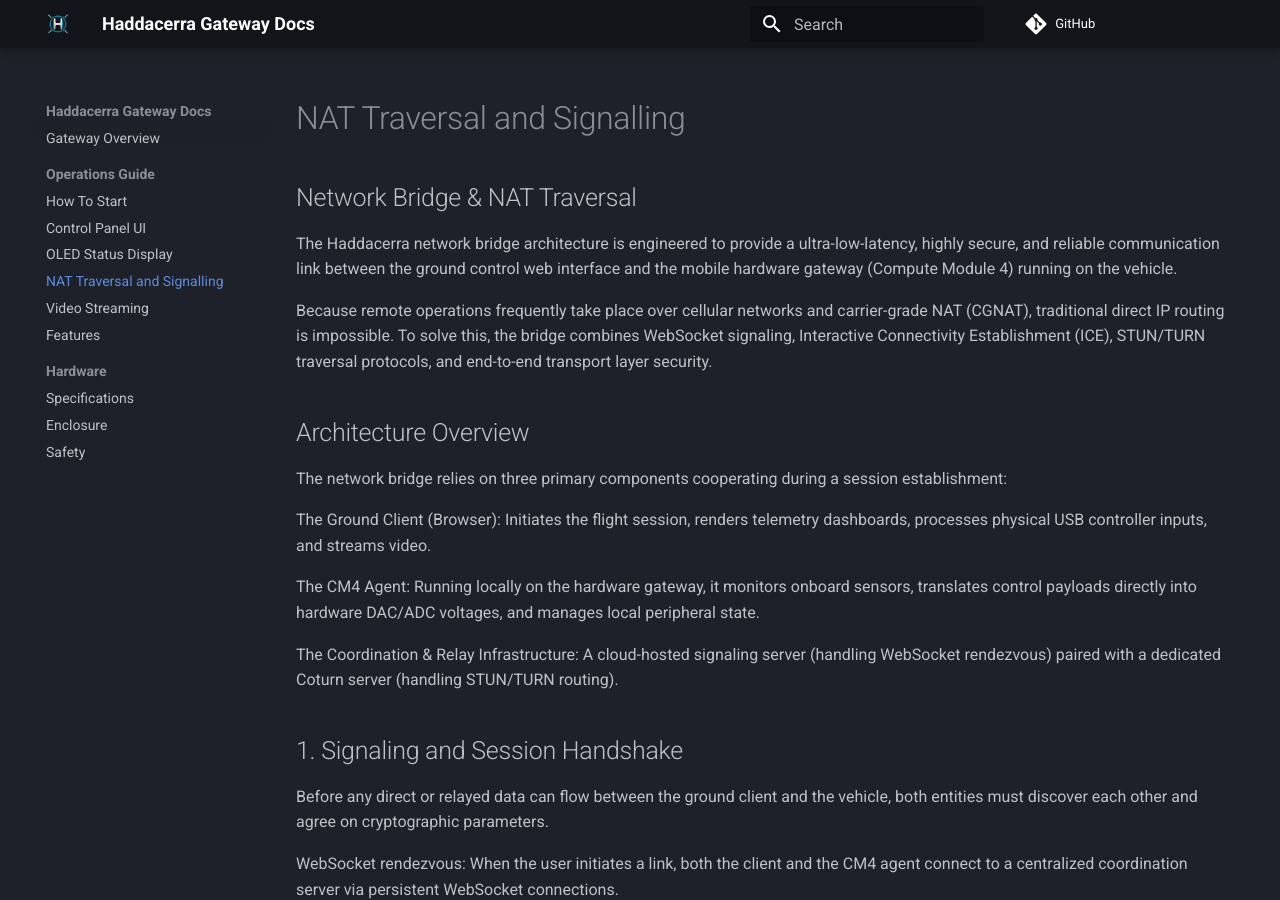
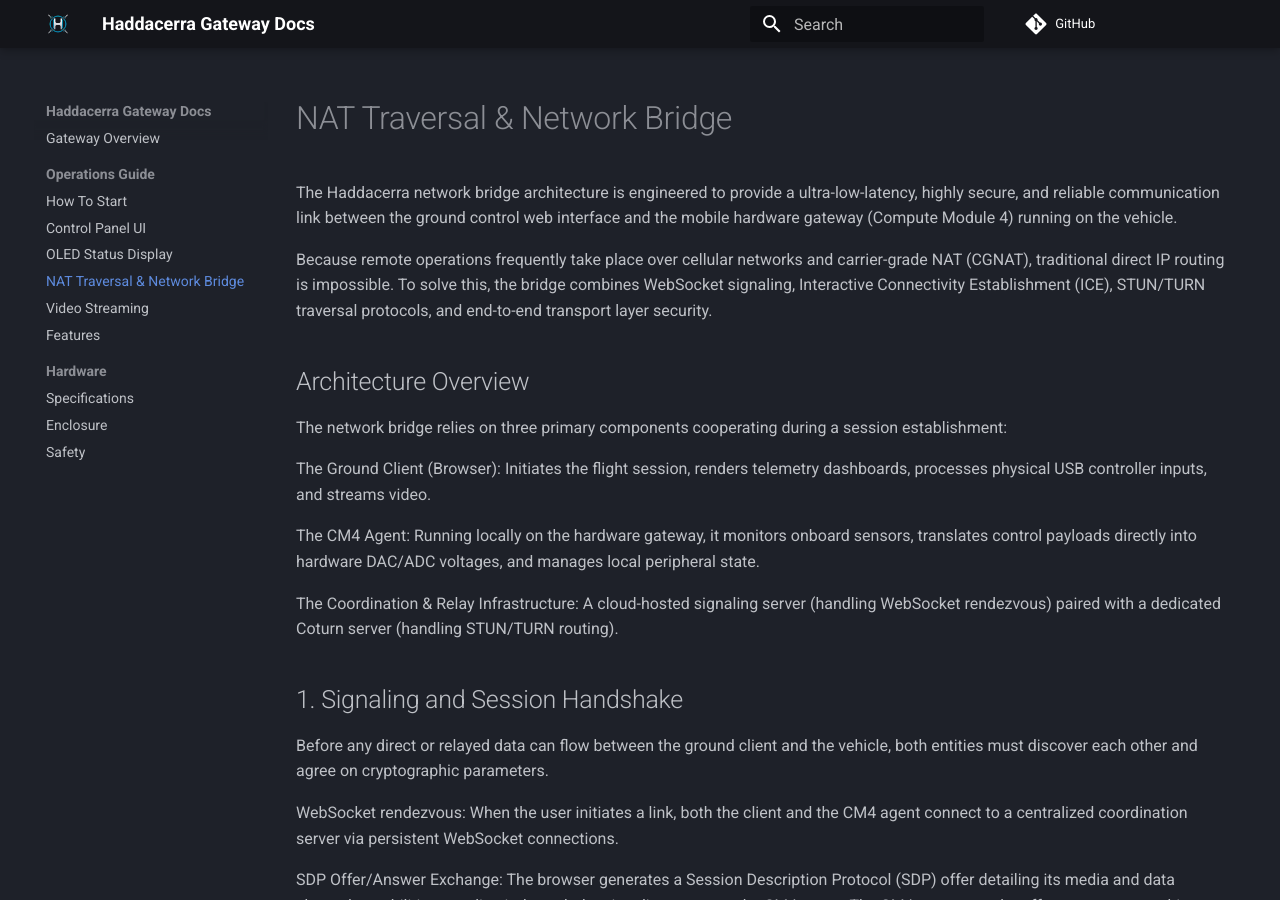
Before and after one commit to Haddacerra/docs, an MkDocs documentation site: the page built from docs/operations/nat.md, in a window 1280 px wide and 900 px high. Built offline with MkDocs 1.6.1 and Material for MkDocs 9.7.7, drawn with Linux system fonts in a browser that asks for light colours; comment, search, counter and statistics services are not loaded.

Commit message:
table fix

```diff
--- a/docs/operations/nat.md
+++ b/docs/operations/nat.md
@@ -1,4 +1,3 @@
-##  Network Bridge & NAT Traversal
 The Haddacerra network bridge architecture is engineered to provide a ultra-low-latency, highly secure, and reliable communication link between the ground control web interface and the mobile hardware gateway (Compute Module 4) running on the vehicle.
 
 Because remote operations frequently take place over cellular networks and carrier-grade NAT (CGNAT), traditional direct IP routing is impossible. To solve this, the bridge combines WebSocket signaling, Interactive Connectivity Establishment (ICE), STUN/TURN traversal protocols, and end-to-end transport layer security.
--- a/mkdocs.yml
+++ b/mkdocs.yml
@@ -37,7 +37,7 @@
       - How To Start: operations/how-to.md
       - Control Panel UI: operations/cpui.md
       - OLED Status Display: operations/oled.md
-      - NAT Traversal and Signalling: operations/nat.md
+      - NAT Traversal & Network Bridge: operations/nat.md
       - Video Streaming: operations/video.md
       - Features: operations/features.md
 
```
